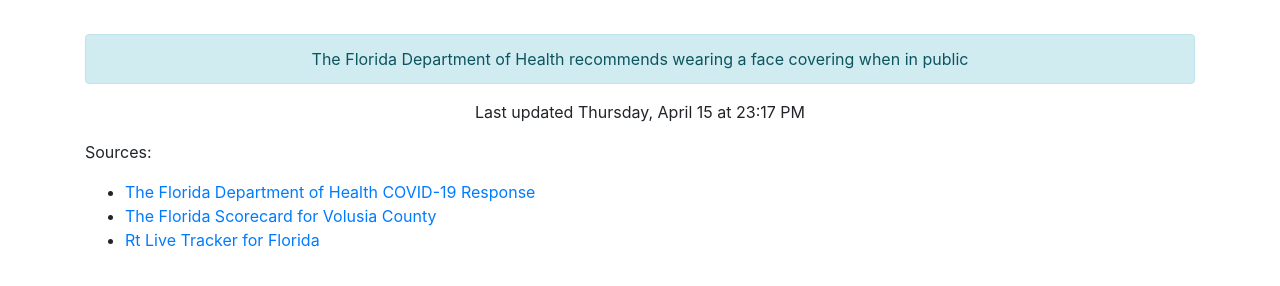
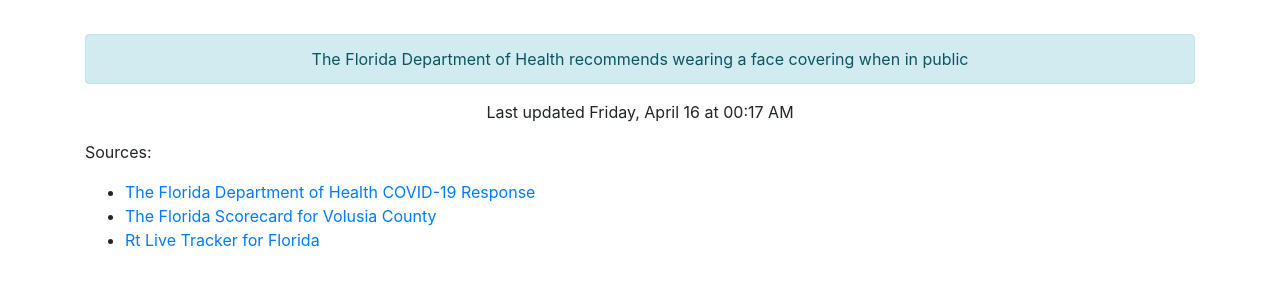
Before and after one commit to thinkjson/timeforchurch, a Jekyll site: the page built from index.md, in a window 1280 px wide. Shown: the part 544-830 px from the top of the page. Built offline with Jekyll 4.4.1, drawn with Linux system fonts in a browser that asks for light colours; our own code applies the rules of GitHub Pages for plain Markdown files.

Commit message:
Updating data

```diff
--- a/_includes/data.html
+++ b/_includes/data.html
@@ -10,4 +10,4 @@
     <div class="outcome text-success">YES</div>
     <div class="alert alert-info" role="alert">The Florida Department of Health recommends wearing a face covering when in public</div>
 
-    <p>Last updated Thursday, April 15 at 23:17 PM</p>
+    <p>Last updated Friday, April 16 at 00:17 AM</p>
```
